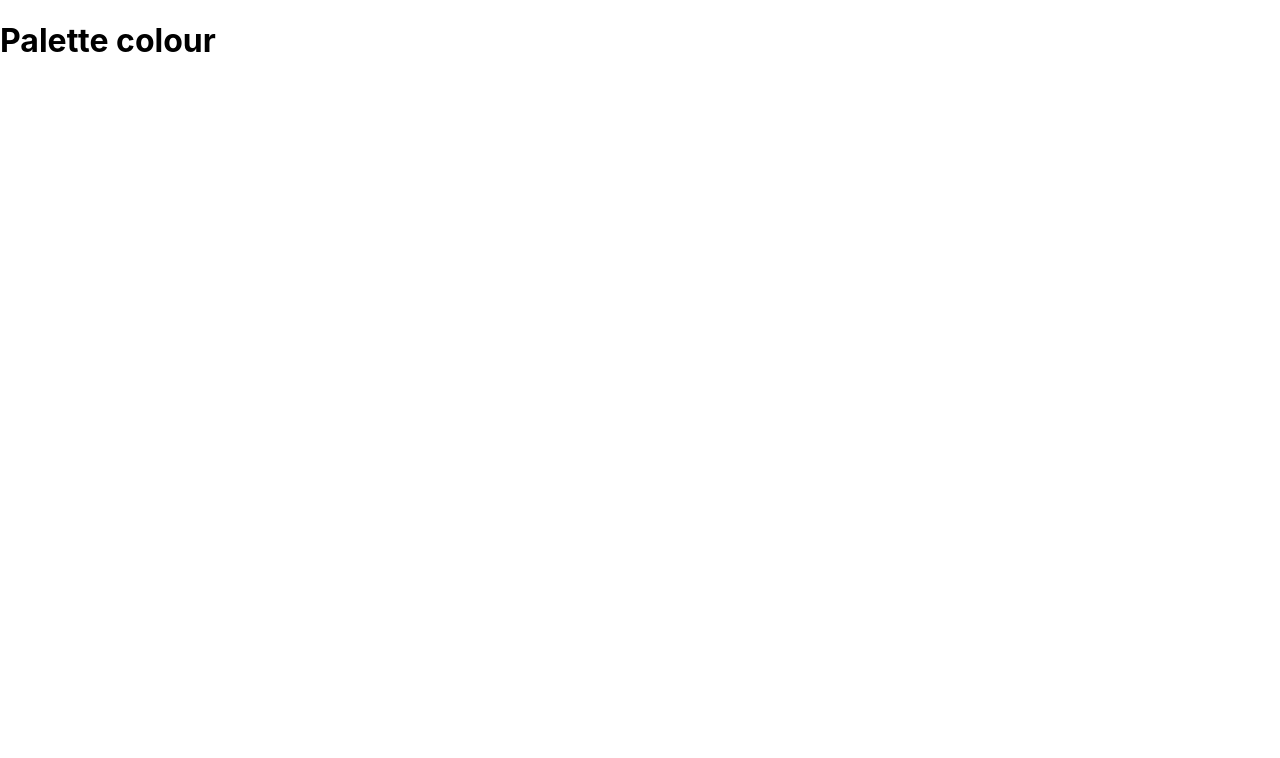
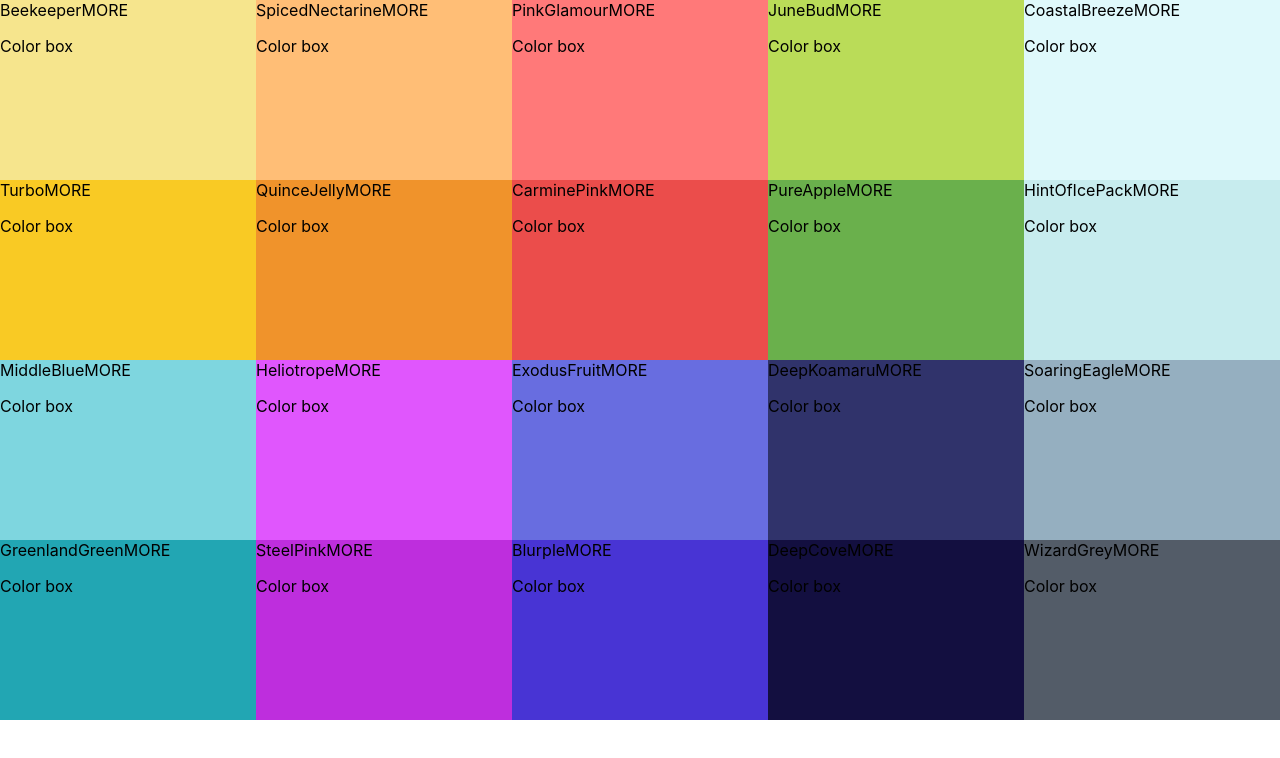
Before and after one commit to saravana042/color-project, a React (Create React App) app: page / in a window 1280 px wide. Shown: the top 758 px of the page. Built offline with nearby package versions, Linux system fonts and the light colour scheme.

Commit message:
Color box added

```diff
--- /dev/null
+++ b/src/ColorBox.css
@@ -0,0 +1,6 @@
+.ColorBox{
+    width: 20%;
+    height:25%;
+    margin:0 auto;
+    display:inline-block;
+}
--- /dev/null
+++ b/src/ColorBox.js
@@ -0,0 +1,16 @@
+import React, { Component } from "react";
+import "./ColorBox.css"
+
+class ColorBox extends Component {
+    render() {
+        return (
+            <div style={{ background: this.props.background }} className='ColorBox'>
+                <span>{this.props.name}</span>
+                <span>MORE</span>
+                <p>Color box</p>
+            </div>
+        )
+    }
+}
+
+export default ColorBox;
--- /dev/null
+++ b/src/Palette.css
@@ -0,0 +1,7 @@
+.Palette{
+    height:100vh;
+}
+
+.Palette-colors{
+    height:90%;
+}
--- a/src/Palette.js
+++ b/src/Palette.js
@@ -1,11 +1,16 @@
 import React, { Component } from "react";
+import ColorBox from './ColorBox';
+import "./Palette.css"
 
 class Palette extends Component {
     render() {
+        const colorBoxes = this.props.colors.map(color => (
+            <ColorBox key={color.name} background={color.color} name={color.name} />
+        ));
         return (
             <div className='Palette'>
                 <div className='Palette-colors'>
-                    <h1>Palette colour</h1>
+                    {colorBoxes}
                 </div>
             </div>
         )
```
